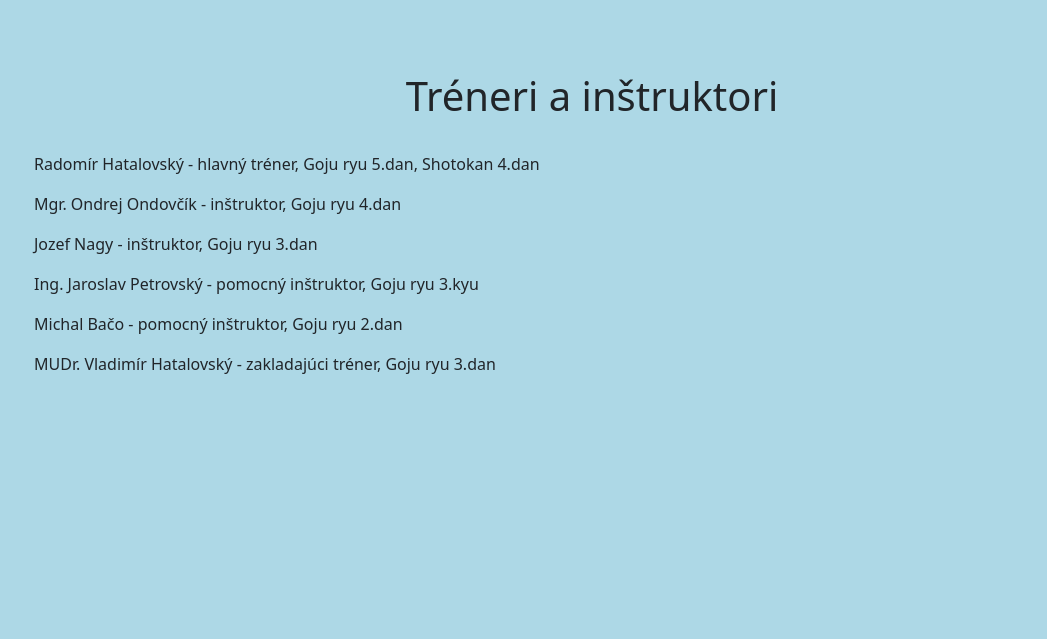
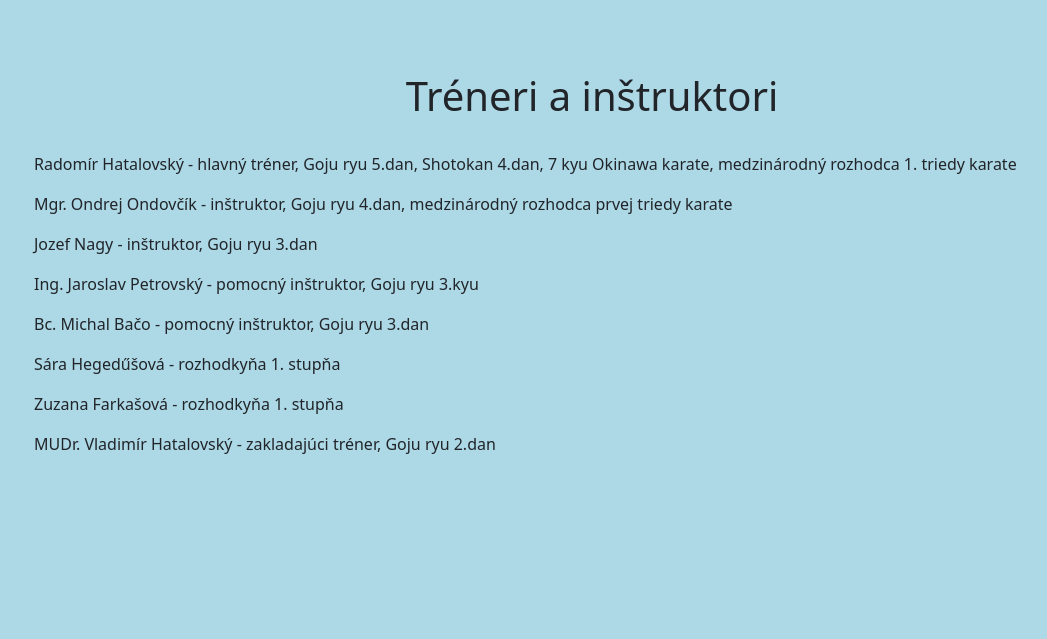
Before and after one commit to jarocomp/karatetv, a Django app: page /treneriaasistenti in a window 1280 px wide. Shown: the part 185-824 px from the top of the page, without its empty margins (48-1095 px from the left). Run offline with Django 5.2, Linux system fonts and the light colour scheme.

Commit message:
opravene

```diff
--- a/karateweb/karatetv/templates/karatetv/kontakt.html
+++ b/karateweb/karatetv/templates/karatetv/kontakt.html
@@ -10,7 +10,7 @@
 
 <h2>Email: </h2><center><span style="font-size: 20px">karateclubtrebisov@gmail.com, karateclubtrebisov@azet.sk</span></center></h2>
 </br></br>
-<h2>Telefón: </h2><center><span style="font-size: 20px">0903 605 419,0908 848 741</span></center></h2>
+<h2>Telefón: </h2><center><span style="font-size: 20px">0903 605 419, 0908 848 741</span></center></h2>
 </br></br>
 <h2>Transparentný účet: </h2><center><span style="font-size: 20px">IBAN SK10 7500 0000 0040 3279 6400</span></center></h2>
 
--- a/karateweb/karatetv/templates/karatetv/treneriaasistenti.html
+++ b/karateweb/karatetv/templates/karatetv/treneriaasistenti.html
@@ -8,13 +8,14 @@
 <h1>Tréneri a inštruktori</h1>
 </br>
 
-<p>Radomír Hatalovský - hlavný tréner, Goju ryu 5.dan, Shotokan 4.dan</p>
-<p>Mgr. Ondrej Ondovčík - inštruktor, Goju ryu 4.dan</p>
+<p>Radomír Hatalovský - hlavný tréner, Goju ryu 5.dan, Shotokan 4.dan, 7 kyu Okinawa karate, medzinárodný rozhodca 1. triedy karate</p>
+<p>Mgr. Ondrej Ondovčík - inštruktor, Goju ryu 4.dan, medzinárodný rozhodca prvej triedy karate</p>
 <p>Jozef Nagy - inštruktor, Goju ryu 3.dan</p>
 <p>Ing. Jaroslav Petrovský - pomocný inštruktor, Goju ryu 3.kyu</p>
-<p>Michal Bačo - pomocný inštruktor, Goju ryu 2.dan</p>
-
-<p>MUDr. Vladimír Hatalovský - zakladajúci tréner, Goju ryu 3.dan</p>
+<p>Bc. Michal Bačo - pomocný inštruktor, Goju ryu 3.dan</p>
+<p>Sára Hegedűšová - rozhodkyňa 1. stupňa</p>
+<p>Zuzana Farkašová - rozhodkyňa 1. stupňa</p>
+<p>MUDr. Vladimír Hatalovský - zakladajúci tréner, Goju ryu 2.dan</p>
 
 </br>
 </br>
```
Also changed, not shown: karateweb/karatetv/templates/karatetv/domov.html (+7 -2 lines), karateweb/karatetv/static/images/karate_deti.jpg (added).
